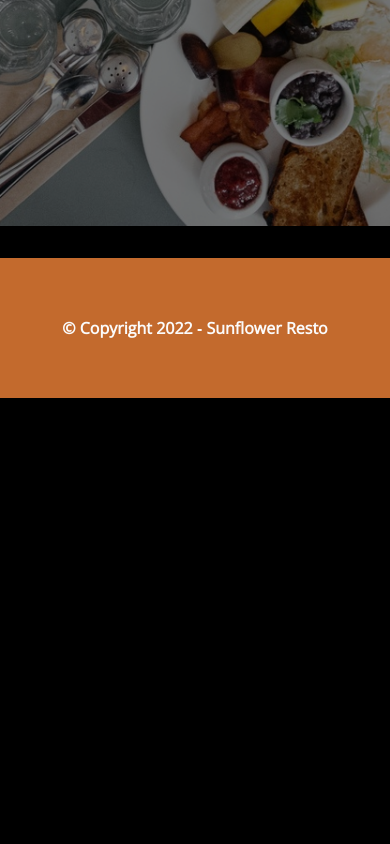
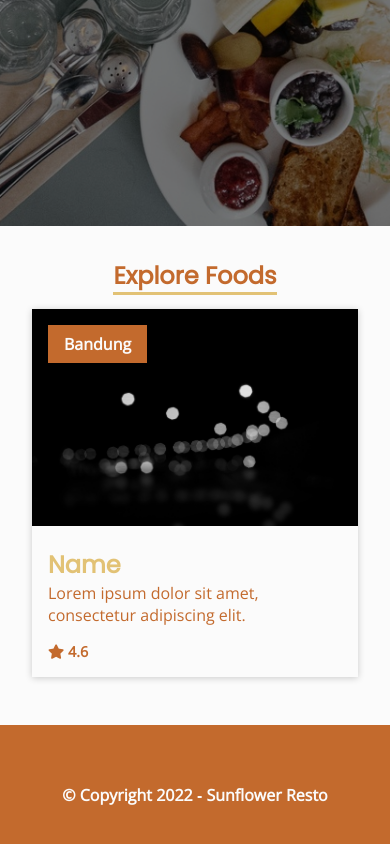
Before and after one commit to virgiawankusuma/restaurant-apps, a website built with webpack: page src/templates/index.html in a window 390 px wide. Shown: the part 618-1462 px from the top of the page. Before the commit the page ends 1016 px from the top, so only its background shows below. Built offline with nearby package versions, Linux system fonts and the light colour scheme; files whose address does not match are found by name.

Commit message:
feat: finished make food restaurant list card

```diff
--- a/src/styles/main.css
+++ b/src/styles/main.css
@@ -94,7 +94,7 @@ nav h1 a {
 
 .menu-list a:hover,
 .menu-list a:active {
-    font-weight: bold;
+    font-weight: 800;
     transition: ease-out;
     transition-duration: 0.2s;
     border-bottom: 2px solid #E2C275;
@@ -134,13 +134,13 @@ nav h1 a {
 .hero .title {
     color: #FBFBFB;
     font-weight: 600;
-    font-size: 48px;
+    font-size: 3rem;
 }
 
 .hero .subtitle {
     color: #FBFBFB;
     margin-top: 10px;
-    font-size: 28px;
+    font-size: 1.8rem;
 }
 
 main {
@@ -151,11 +151,73 @@ main {
     width: 100%;
 }
 
+#content h2 {
+    text-align: center;
+}
+
+.title-content {
+    border-bottom: 3px solid #E2C275;
+}
+
+.row {
+    display: flex;
+    flex-wrap: wrap;
+    justify-content: space-between;
+    margin: 16px 0;
+}
+
+.col {
+    width: calc(100% / 3 - 16px);
+    margin-bottom: 32px;
+}
+
+.card {
+    background-color: #FBFBFB;
+    box-shadow: rgba(0, 0, 0, 0.2) 0px 1px 7px 0px;
+}
+
+.card .city-label {
+    background-color: #C36A2D;
+    margin: 1em;
+    padding: .5em 1em;
+    position: absolute;
+    color: #FBFBFB;
+    font-weight: 600;
+    text-align: left;
+}
+
+.card img {
+    width: 100%;
+    max-height: 250px;
+    object-fit: cover;
+}
+
+.card-body {
+    padding: 16px;
+}
+
+.card-title a {
+    font-size: 1.5rem;
+    font-weight: 600;
+    text-decoration: none;
+}
+
+.card-text {
+    color: #C36A2D;
+    margin-bottom: 16px;
+}
+
+.card .rating {
+    color: #C36A2D;
+    font-size: .9rem;
+    font-weight: 600;
+}
+
 footer {
     text-align: center;
     color: #FBFBFB;
     background-color: #C36A2D;
-    font-weight: bold;
+    font-weight: 800;
     padding: 7vh 0;
 }
 
@@ -174,29 +236,29 @@ footer a:active {
 @media (max-width: 800px) {
     .menu-list {
         margin: 20px 0;
-        font-size: medium;
+        font-size: 1.1rem;
     }
 
     .menu-list li {
         margin-left: 0;
     }
+
+    .col {
+        width: calc(100% / 2 - 16px);
+    }
 }
 
 @media (max-width: 600px) {
-    body {
-        background-color: #000;
-    }
-
     nav {
         padding: 0 46px;
     }
 
     .hero .title {
-        font-size: 36px;
+        font-size: 2.3rem;
     }
 
     .hero .subtitle {
-        font-size: 24px;
+        font-size: 1.5rem;
     }
 
     .menu-list {
@@ -216,7 +278,7 @@ footer a:active {
     }
 
     .menu-list li {
-        font-size: x-large;
+        font-size: 1.5rem;
         padding: 10px 0;
     }
 
@@ -238,7 +300,7 @@ footer a:active {
         background-color: #FBFBFB;
         color: #E2C275;
         outline: none;
-        font-size: larger;
+        font-size: 1.2rem;
         display: block;
         z-index: 2;
         cursor: pointer;
@@ -258,10 +320,14 @@ footer a:active {
 
     .menu-list a:hover,
     .menu-list a:active {
-        font-weight: bold;
+        font-weight: 800;
         transition: ease-out;
         transition-duration: 0.2s;
         border-bottom: 2px solid #C36A2D;
         color: #C36A2D;
     }
+
+    .col {
+        width: 100%;
+    }
 }
--- a/src/templates/index.html
+++ b/src/templates/index.html
@@ -27,7 +27,8 @@
         </nav>
 
         <div class="hero">
-            <img src="./images/heros/hero-image_2.jpg" alt="">
+            <img src="./images/heros/hero-image_2.jpg"
+                alt="Gambar macam-macam makanan yang diterapkan di komponen hero">
             <div class="inner">
                 <h1 class="title">Sunflower Resto</h1>
                 <p class="subtitle">
@@ -38,7 +39,39 @@
     </header>
     <main>
         <div id="content">
-
+            <section id="explore">
+                <h2>
+                    <span class="title-content">Explore Foods</span>
+                </h2>
+                <div class="row">
+                    <div class="col">
+                        <div class="card">
+                            <div class="card-img">
+                                <div class="city-label">
+                                    <span class="city-label-text">
+                                        Bandung
+                                    </span>
+                                </div>
+                                <img src="./images/heros/hero-image_3.jpg" alt="Gambar makanan">
+                            </div>
+                            <div class="card-body">
+                                <h3 class="card-title">
+                                    <a href="#" title="Link ke halaman detail makanan">
+                                        Name
+                                    </a>
+                                </h3>
+                                <p class="card-text">
+                                    Lorem ipsum dolor sit amet, consectetur adipiscing elit.
+                                </p>
+                                <div class="rating">
+                                    <i class="fas fa-star"></i>
+                                    <span>4.6</span>
+                                </div>
+                            </div>
+                        </div>
+                    </div>
+                </div>
+            </section>
         </div>
     </main>
     <footer>
```
